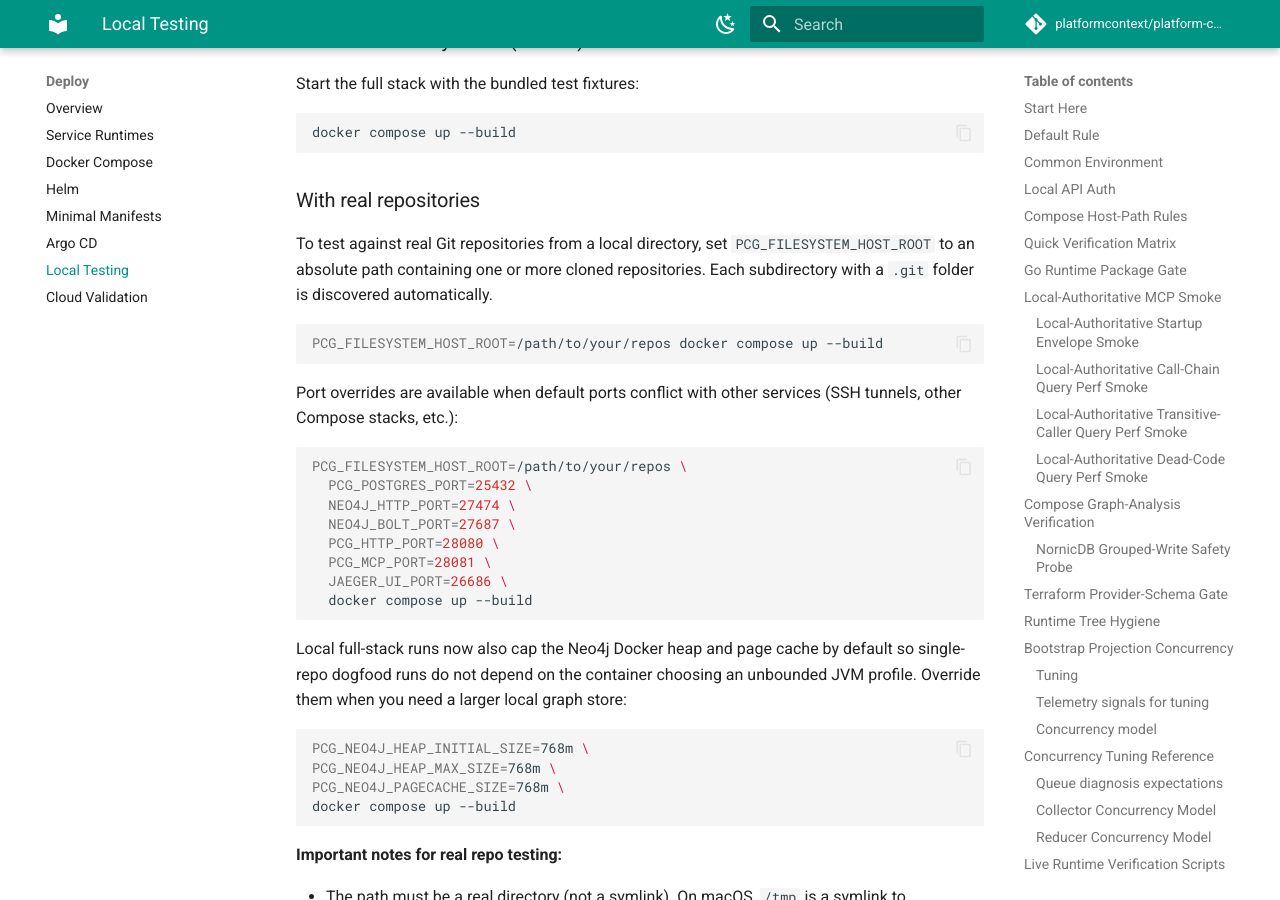
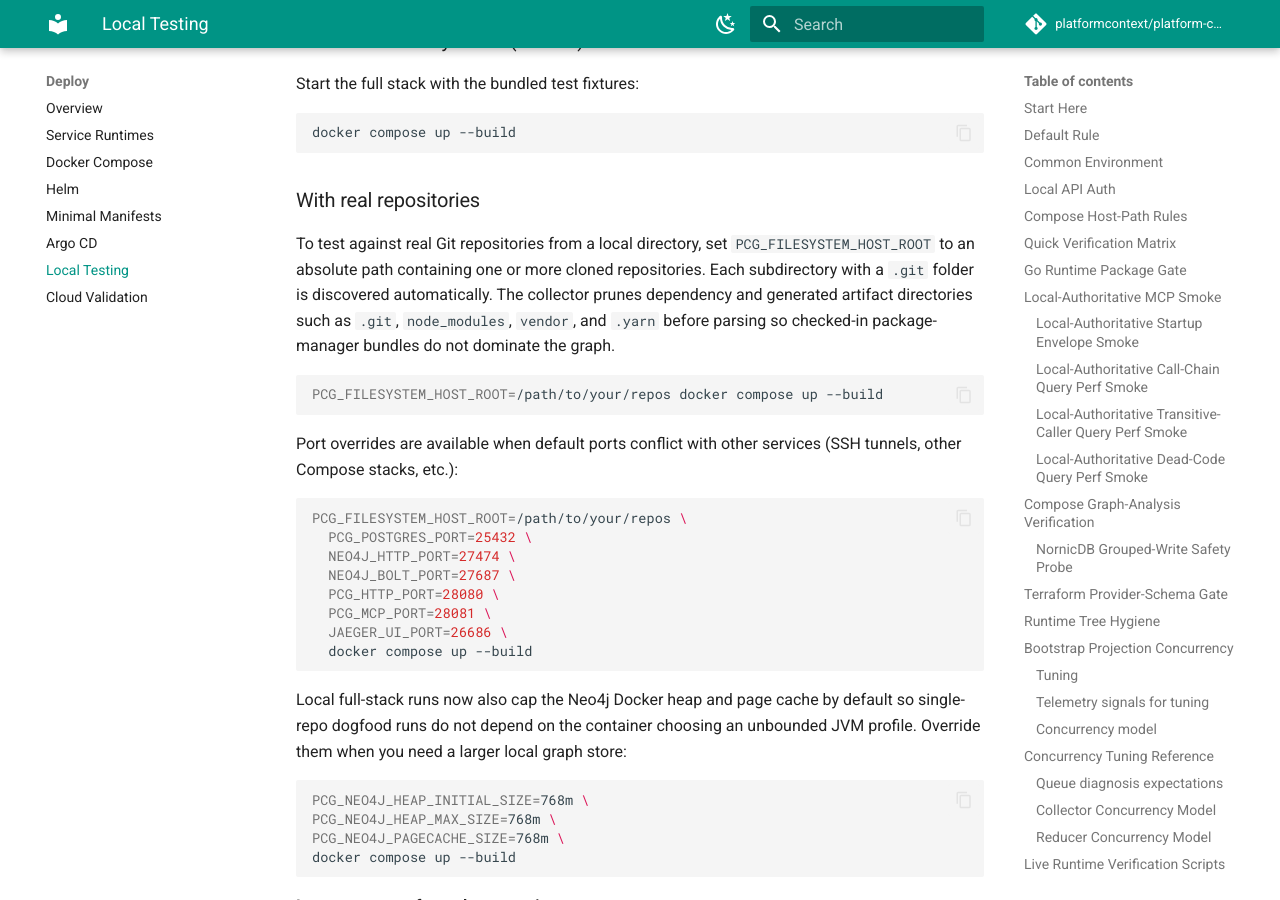
Before and after one commit to platformcontext/platform-context-graph, an MkDocs documentation site: the page built from docs/docs/reference/local-testing.md, in a window 1280 px wide and 900 px high, scrolled down 15608 px. Built offline with MkDocs 1.6.1 and Material for MkDocs 9.7.7, drawn with Linux system fonts in a browser that asks for light colours; comment, search, counter and statistics services are not loaded; some of the changed text lies outside the part shown.

Commit message:
Prune Yarn artifacts during discovery

````diff
--- a/docs/docs/reference/local-testing.md
+++ b/docs/docs/reference/local-testing.md
@@ -657,7 +657,9 @@ docker compose up --build
 To test against real Git repositories from a local directory, set
 `PCG_FILESYSTEM_HOST_ROOT` to an absolute path containing one or more
 cloned repositories. Each subdirectory with a `.git` folder is
-discovered automatically.
+discovered automatically. The collector prunes dependency and generated
+artifact directories such as `.git`, `node_modules`, `vendor`, and `.yarn`
+before parsing so checked-in package-manager bundles do not dominate the graph.
 
 ```bash
 PCG_FILESYSTEM_HOST_ROOT=/path/to/your/repos docker compose up --build
````
Also changed, not shown: other parts of docs/docs/reference/local-testing.md (+1 -1 lines), docs/docs/adrs/2026-04-20-embedded-local-backends-implementation-plan.md (+2 -1 lines), docs/docs/adrs/2026-04-22-nornicdb-graph-backend-candidate.md (+1 -0 lines), 2 other files.
